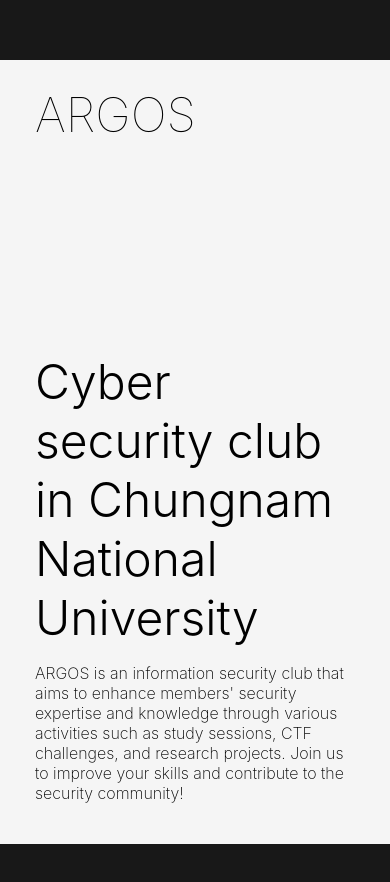
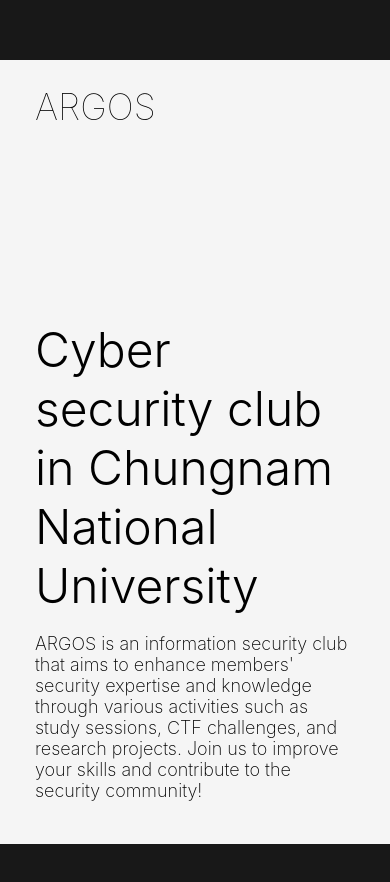
Before and after one commit to 4RG0S/2023-Spring-Homeless, a React (Create React App) app: page / in a window 390 px wide. Shown: the top 882 px of the page. Built offline with nearby package versions, Linux system fonts and the light colour scheme.

Commit message:
modify responsive text widget and fix trivial errors

```diff
--- a/src/GlobalConstant.ts
+++ b/src/GlobalConstant.ts
@@ -6,21 +6,9 @@
 };
 
 export const ResponsiveFontSizeConstant = {
-    Large: {
-        MOBILE_SCREEN_FONT_SIZE: '3rem',
-        TABLET_SCREEN_FONT_SIZE: '3.7rem',
-        DESKTOP_SCREEN_FONT_SIZE: '4rem'
-    },
-    Medium: {
-        MOBILE_SCREEN_FONT_SIZE: '2rem',
-        TABLET_SCREEN_FONT_SIZE: '2.3rem',
-        DESKTOP_SCREEN_FONT_SIZE: '2.5rem'
-    },
-    Small: {
-        MOBILE_SCREEN_FONT_SIZE: '1rem',
-        TABLET_SCREEN_FONT_SIZE: '1.3rem',
-        DESKTOP_SCREEN_FONT_SIZE: '1.5rem'
-    }
+    LARGE: '4rem',
+    MEDIUM: '2.5rem',
+    SMALL: '1.5rem'
 };
 
 export const ResponsiveSizeConstant = {
--- a/src/index.css
+++ b/src/index.css
@@ -15,15 +15,21 @@
     font-size: 1rem;
 }
 
-@media (max-width: 768px) {
-    body {
-        font-size: 0.8rem;
+@media (min-width: 769px) {
+    html {
+        font-size: 16px;
+    }
+}
+
+@media ((max-width: 768px) and (min-width: 480px)) {
+    html {
+        font-size: 14px;
     }
 }
 
 @media (max-width: 576px) {
-    body {
-        font-size: 0.7rem;
+    html {
+        font-size: 12px;
     }
 }
 
--- a/src/ui/widget/FlexContainer.tsx
+++ b/src/ui/widget/FlexContainer.tsx
@@ -14,16 +14,16 @@
 }
 
 export const FlexContainer: React.FC<FlexContainerProps> = ({
-    children = null,
+    children = undefined,
     flexDirection = 'row',
-    flexWrap = 'nowrap',
+    flexWrap = undefined,
     justifyContent = 'flex-start',
-    alignItems = 'flex-start',
-    alignContent = 'flex-start',
+    alignItems = undefined,
+    alignContent = undefined,
     width = 'auto',
     height = 'auto',
-    id = '',
-    className = '',
+    id = undefined,
+    className = undefined,
     ...otherAttributes
 }) => {
     return <div id={id} className={className} style={{
--- a/src/ui/widget/FlexItem.tsx
+++ b/src/ui/widget/FlexItem.tsx
@@ -18,8 +18,8 @@
     flexShrink = 1,
     width = 'auto',
     height = 'auto',
-    id = '',
-    className = '',
+    id = undefined,
+    className = undefined,
     ...otherAttributes
 }) => {
     return <div id={id} className={className} style={{
--- a/src/ui/widget/TextWidgets.tsx
+++ b/src/ui/widget/TextWidgets.tsx
@@ -16,7 +16,7 @@
 type ResponsiveTextProps = {
     children?: React.ReactNode,
     color?: string,
-    fontSize?: 'Large' | 'Medium' | 'Small',
+    fontSize?: 'Large' | 'Medium' | 'Small' | string,
     fontWeight?: string | number,
     width?: string | Array<string>,  // <length>
     height?: string  // <length>
@@ -50,7 +50,7 @@
 export const ResponsiveText: React.FC<ResponsiveTextProps> = ({
     children = null,
     color = undefined,
-    fontSize = 'desktop',
+    fontSize = 'Large',
     fontWeight = undefined,
     width = 'auto',
     height = 'auto',
@@ -67,19 +67,13 @@
     let selectedFontSize: string;
     let selectedWidth: string;
 
-    if (isMobileScreen) {
-        selectedFontSize = ResponsiveFontSizeConstant[
-            fontSize as keyof typeof ResponsiveFontSizeConstant]?.MOBILE_SCREEN_FONT_SIZE;
-        selectedWidth = typeof width === 'object' ? width[0] : width;
-    } else if (isTabletScreen) {
-        selectedFontSize = ResponsiveFontSizeConstant[
-            fontSize as keyof typeof ResponsiveFontSizeConstant]?.TABLET_SCREEN_FONT_SIZE;
-        selectedWidth = typeof width === 'object' ? width[1] : width;
-    } else {  // Desktop Screen
-        selectedFontSize = ResponsiveFontSizeConstant[
-            fontSize as keyof typeof ResponsiveFontSizeConstant]?.DESKTOP_SCREEN_FONT_SIZE;
-        selectedWidth = typeof width === 'object' ? width[2] : width;
-    }
+    if (fontSize === 'Large') selectedFontSize = ResponsiveFontSizeConstant.LARGE
+    else if (fontSize === 'Medium') selectedFontSize = ResponsiveFontSizeConstant.MEDIUM
+    else selectedFontSize = ResponsiveFontSizeConstant.SMALL
+
+    if (isMobileScreen) selectedWidth = typeof width === 'object' ? width[0] : width;
+    else if (isTabletScreen) selectedWidth = typeof width === 'object' ? width[1] : width;
+    else selectedWidth = typeof width === 'object' ? width[2] : width;  // Desktop Screen
 
     return <p id={id} className={className} style={{
         color: color,
```
